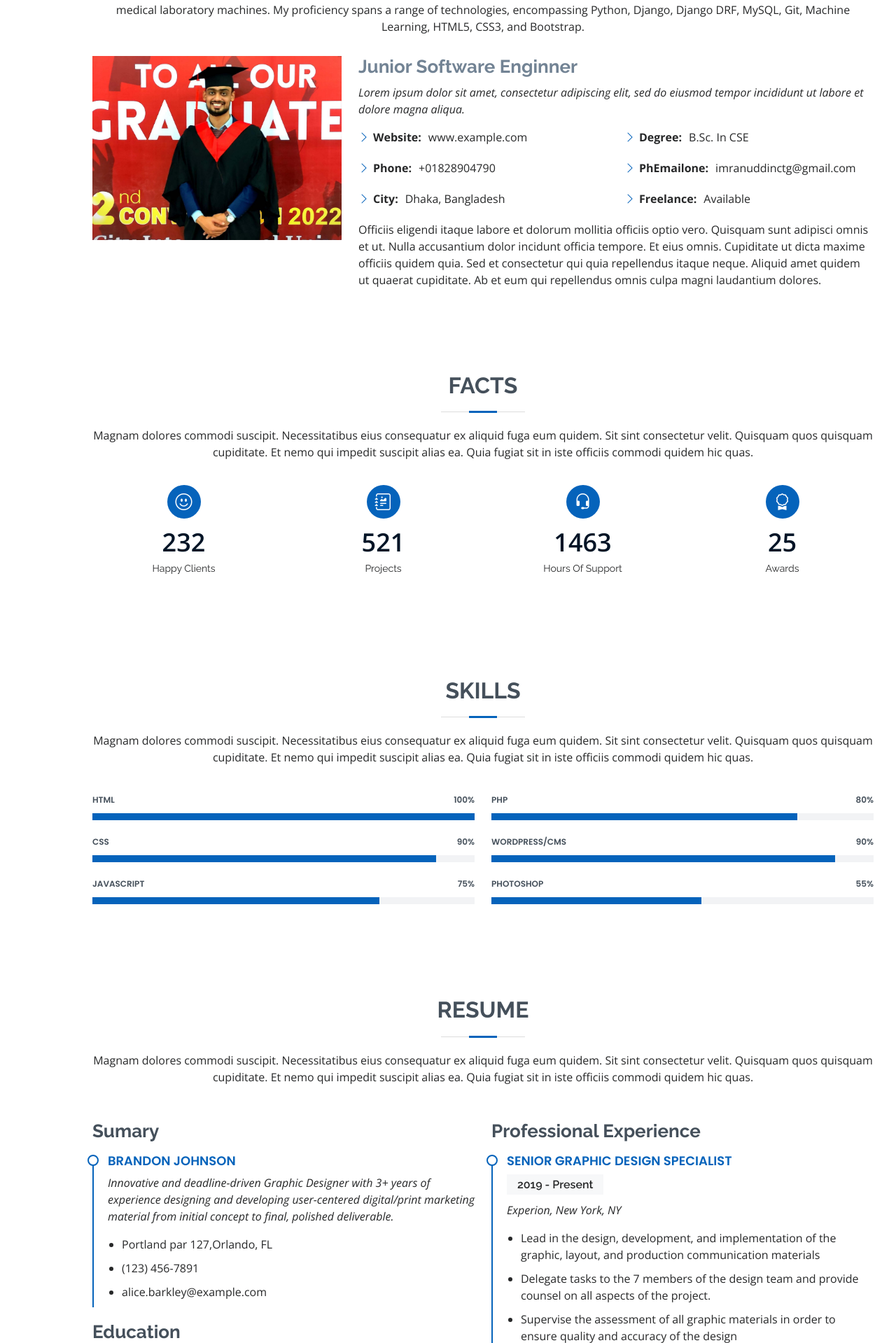
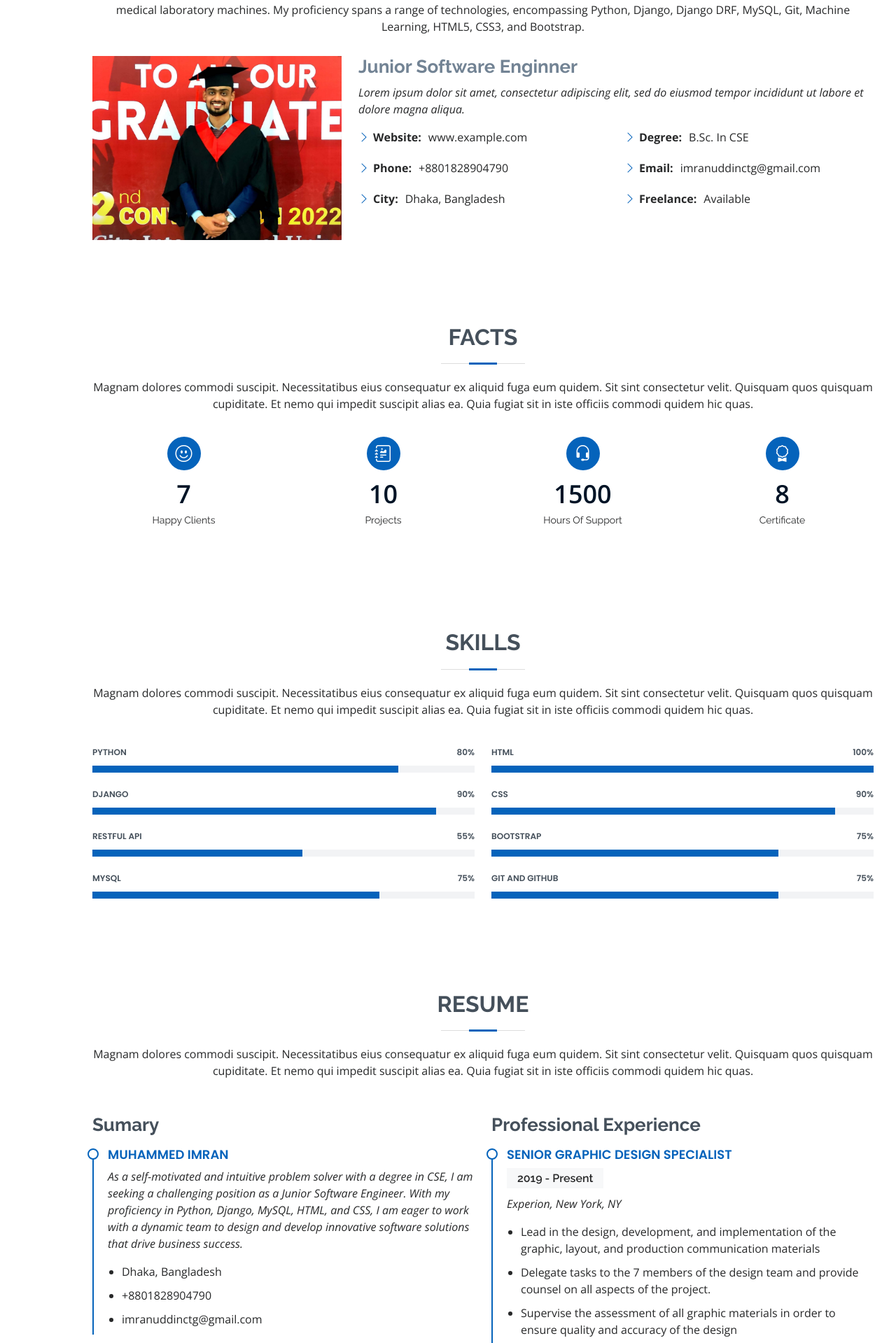
Before and after one commit to imranctc/convert_html_to_django, a Django app: page / in a window 1280 px wide. Shown: the part 1008-2927 px from the top of the page at 70% size. Run offline with Django 4.2, Linux system fonts and the light colour scheme; some libraries are stand-ins or nearby versions.

Commit message:
change resume and add Download resume button

```diff
--- a/main/static/assets/css/style.css
+++ b/main/static/assets/css/style.css
@@ -316,6 +316,7 @@ h6 {
 }
 
 #hero .social-links {
+  margin-bottom: 30px;
   margin-top: 30px;
 }
 
--- a/main/templates/index.html
+++ b/main/templates/index.html
@@ -71,6 +71,7 @@
         <a href="#" class="instagram"><i class="bx bxl-instagram"></i></a>
 
       </div>
+      <div ><button type="submit" class="btn btn-primary">Download Resume</button></div>
     </div>
   </section><!-- End Hero -->
 
@@ -102,7 +103,7 @@
                 <ul>
                   <!-- <li><i class="bi bi-chevron-right"></i> <strong>Birthday:</strong> <span>1 May 1995</span></li> -->
                   <li><i class="bi bi-chevron-right"></i> <strong>Website:</strong> <span>www.example.com</span></li>
-                  <li><i class="bi bi-chevron-right"></i> <strong>Phone:</strong> <span>+01828904790</span></li>
+                  <li><i class="bi bi-chevron-right"></i> <strong>Phone:</strong> <span>+8801828904790</span></li>
                   <li><i class="bi bi-chevron-right"></i> <strong>City:</strong> <span>Dhaka, Bangladesh</span></li>
                 </ul>
               </div>
@@ -110,15 +111,11 @@
                 <ul>
                   <!-- <li><i class="bi bi-chevron-right"></i> <strong>Age:</strong> <span>30</span></li> -->
                   <li><i class="bi bi-chevron-right"></i> <strong>Degree:</strong> <span>B.Sc. In CSE</span></li>
-                  <li><i class="bi bi-chevron-right"></i> <strong>PhEmailone:</strong> <span>imranuddinctg@gmail.com</span></li>
+                  <li><i class="bi bi-chevron-right"></i> <strong>Email:</strong> <span>imranuddinctg@gmail.com</span></li>
                   <li><i class="bi bi-chevron-right"></i> <strong>Freelance:</strong> <span>Available</span></li>
                 </ul>
               </div>
             </div>
-            <p>
-              Officiis eligendi itaque labore et dolorum mollitia officiis optio vero. Quisquam sunt adipisci omnis et ut. Nulla accusantium dolor incidunt officia tempore. Et eius omnis.
-              Cupiditate ut dicta maxime officiis quidem quia. Sed et consectetur qui quia repellendus itaque neque. Aliquid amet quidem ut quaerat cupiditate. Ab et eum qui repellendus omnis culpa magni laudantium dolores.
-            </p>
           </div>
         </div>
 
@@ -139,7 +136,7 @@
           <div class="col-lg-3 col-md-6">
             <div class="count-box">
               <i class="bi bi-emoji-smile"></i>
-              <span data-purecounter-start="0" data-purecounter-end="232" data-purecounter-duration="1" class="purecounter"></span>
+              <span data-purecounter-start="0" data-purecounter-end="7" data-purecounter-duration="1" class="purecounter"></span>
               <p>Happy Clients</p>
             </div>
           </div>
@@ -147,7 +144,7 @@
           <div class="col-lg-3 col-md-6 mt-5 mt-md-0">
             <div class="count-box">
               <i class="bi bi-journal-richtext"></i>
-              <span data-purecounter-start="0" data-purecounter-end="521" data-purecounter-duration="1" class="purecounter"></span>
+              <span data-purecounter-start="0" data-purecounter-end="10" data-purecounter-duration="1" class="purecounter"></span>
               <p>Projects</p>
             </div>
           </div>
@@ -155,7 +152,7 @@
           <div class="col-lg-3 col-md-6 mt-5 mt-lg-0">
             <div class="count-box">
               <i class="bi bi-headset"></i>
-              <span data-purecounter-start="0" data-purecounter-end="1463" data-purecounter-duration="1" class="purecounter"></span>
+              <span data-purecounter-start="0" data-purecounter-end="1500" data-purecounter-duration="1" class="purecounter"></span>
               <p>Hours Of Support</p>
             </div>
           </div>
@@ -163,8 +160,8 @@
           <div class="col-lg-3 col-md-6 mt-5 mt-lg-0">
             <div class="count-box">
               <i class="bi bi-award"></i>
-              <span data-purecounter-start="0" data-purecounter-end="25" data-purecounter-duration="1" class="purecounter"></span>
-              <p>Awards</p>
+              <span data-purecounter-start="0" data-purecounter-end="8" data-purecounter-duration="1" class="purecounter"></span>
+              <p>Certificate</p>
             </div>
           </div>
 
@@ -183,6 +180,37 @@
         </div>
 
         <div class="row skills-content">
+          <div class="col-lg-6">
+
+            <div class="progress">
+              <span class="skill">Python <i class="val">80%</i></span>
+              <div class="progress-bar-wrap">
+                <div class="progress-bar" role="progressbar" aria-valuenow="80" aria-valuemin="0" aria-valuemax="100"></div>
+              </div>
+            </div>
+
+            <div class="progress">
+              <span class="skill">Django <i class="val">90%</i></span>
+              <div class="progress-bar-wrap">
+                <div class="progress-bar" role="progressbar" aria-valuenow="90" aria-valuemin="0" aria-valuemax="100"></div>
+              </div>
+            </div>
+
+            <div class="progress">
+              <span class="skill">RestFul API <i class="val">55%</i></span>
+              <div class="progress-bar-wrap">
+                <div class="progress-bar" role="progressbar" aria-valuenow="55" aria-valuemin="0" aria-valuemax="100"></div>
+              </div>
+            </div>
+
+            <div class="progress">
+              <span class="skill">Mysql <i class="val">75%</i></span>
+              <div class="progress-bar-wrap">
+                <div class="progress-bar" role="progressbar" aria-valuenow="75" aria-valuemin="0" aria-valuemax="100"></div>
+              </div>
+            </div>
+
+          </div>
 
           <div class="col-lg-6">
 
@@ -201,7 +229,14 @@
             </div>
 
             <div class="progress">
-              <span class="skill">JavaScript <i class="val">75%</i></span>
+              <span class="skill">Bootstrap <i class="val">75%</i></span>
+              <div class="progress-bar-wrap">
+                <div class="progress-bar" role="progressbar" aria-valuenow="75" aria-valuemin="0" aria-valuemax="100"></div>
+              </div>
+            </div>
+
+            <div class="progress">
+              <span class="skill">Git and Github <i class="val">75%</i></span>
               <div class="progress-bar-wrap">
                 <div class="progress-bar" role="progressbar" aria-valuenow="75" aria-valuemin="0" aria-valuemax="100"></div>
               </div>
@@ -209,30 +244,7 @@
 
           </div>
 
-          <div class="col-lg-6">
 
-            <div class="progress">
-              <span class="skill">PHP <i class="val">80%</i></span>
-              <div class="progress-bar-wrap">
-                <div class="progress-bar" role="progressbar" aria-valuenow="80" aria-valuemin="0" aria-valuemax="100"></div>
-              </div>
-            </div>
-
-            <div class="progress">
-              <span class="skill">WordPress/CMS <i class="val">90%</i></span>
-              <div class="progress-bar-wrap">
-                <div class="progress-bar" role="progressbar" aria-valuenow="90" aria-valuemin="0" aria-valuemax="100"></div>
-              </div>
-            </div>
-
-            <div class="progress">
-              <span class="skill">Photoshop <i class="val">55%</i></span>
-              <div class="progress-bar-wrap">
-                <div class="progress-bar" role="progressbar" aria-valuenow="55" aria-valuemin="0" aria-valuemax="100"></div>
-              </div>
-            </div>
-
-          </div>
 
         </div>
 
@@ -252,26 +264,29 @@
           <div class="col-lg-6">
             <h3 class="resume-title">Sumary</h3>
             <div class="resume-item pb-0">
-              <h4>Brandon Johnson</h4>
-              <p><em>Innovative and deadline-driven Graphic Designer with 3+ years of experience designing and developing user-centered digital/print marketing material from initial concept to final, polished deliverable.</em></p>
+              <h4>Muhammed Imran</h4>
+              <p><em>As a self-motivated and intuitive problem
+                solver with a degree in CSE, I am seeking a
+                challenging position as a Junior Software
+                Engineer. With my proficiency in Python,
+                Django, MySQL, HTML, and CSS, I am
+                eager to work with a dynamic team to
+                design and develop innovative software
+                solutions that drive business success.</em></p>
               <ul>
-                <li>Portland par 127,Orlando, FL</li>
-                <li>(123) 456-7891</li>
-                <li>alice.barkley@example.com</li>
+                <li>Dhaka, Bangladesh</li>
+                <li>+8801828904790</li>
+                <li>imranuddinctg@gmail.com</li>
               </ul>
             </div>
 
             <h3 class="resume-title">Education</h3>
             <div class="resume-item">
-              <h4>Master of Fine Arts &amp; Graphic Design</h4>
-              <h5>2015 - 2016</h5>
-              <p><em>Rochester Institute of Technology, Rochester, NY</em></p>
-              <p>Qui deserunt veniam. Et sed aliquam labore tempore sed quisquam iusto autem sit. Ea vero voluptatum qui ut dignissimos deleniti nerada porti sand markend</p>
-            </div>
-            <div class="resume-item">
-              <h4>Bachelor of Fine Arts &amp; Graphic Design</h4>
-              <h5>2010 - 2014</h5>
-              <p><em>Rochester Institute of Technology, Rochester, NY</em></p>
+              <h4>B.Sc. In Computer Science and Engineering</h4>
+              <p><em>Port City International University</em></p>
+              <h5>CGPA - 3.64/4.00</h5>
+
+              <h5>2016 - 2020</h5>
               <p>Quia nobis sequi est occaecati aut. Repudiandae et iusto quae reiciendis et quis Eius vel ratione eius unde vitae rerum voluptates asperiores voluptatem Earum molestiae consequatur neque etlon sader mart dila</p>
             </div>
           </div>
@@ -303,8 +318,9 @@
         </div>
 
       </div>
+
     </section><!-- End Resume Section -->
-
+    <div class="text-center"><button type="submit" class="btn btn-primary">Download Resume</button></div>
     <!-- ======= Portfolio Section ======= -->
     <section id="portfolio" class="portfolio section-bg">
       <div class="container" data-aos="fade-up">
@@ -706,7 +722,7 @@
   <!-- ======= Footer ======= -->
   <footer id="footer">
     <div class="container">
-      <h3>Brandon Johnson</h3>
+      <h3>Muhammed Imran</h3>
       <p>Et aut eum quis fuga eos sunt ipsa nihil. Labore corporis magni eligendi fuga maxime saepe commodi placeat.</p>
       <div class="social-links">
         <a href="#" class="twitter"><i class="bx bxl-twitter"></i></a>
```
